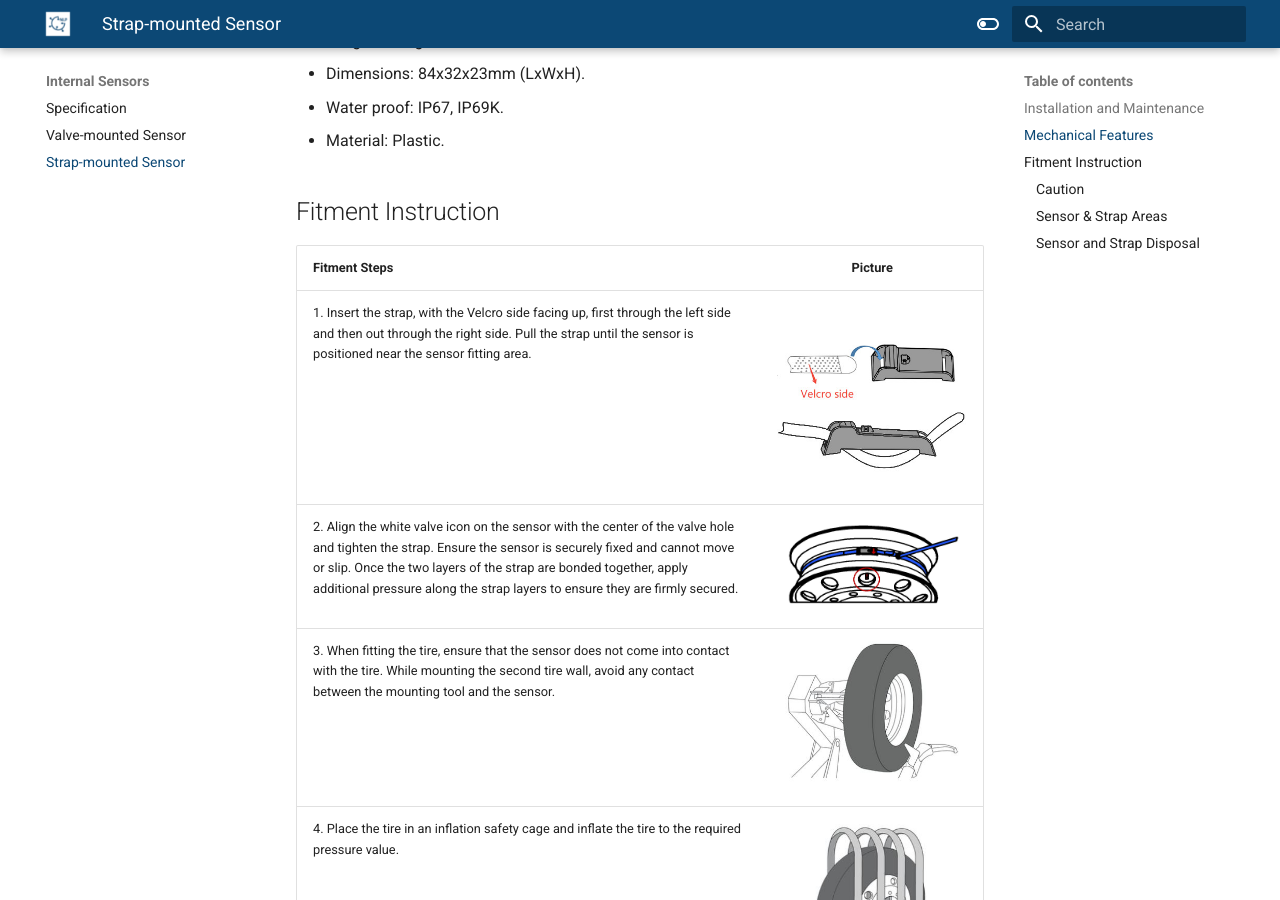
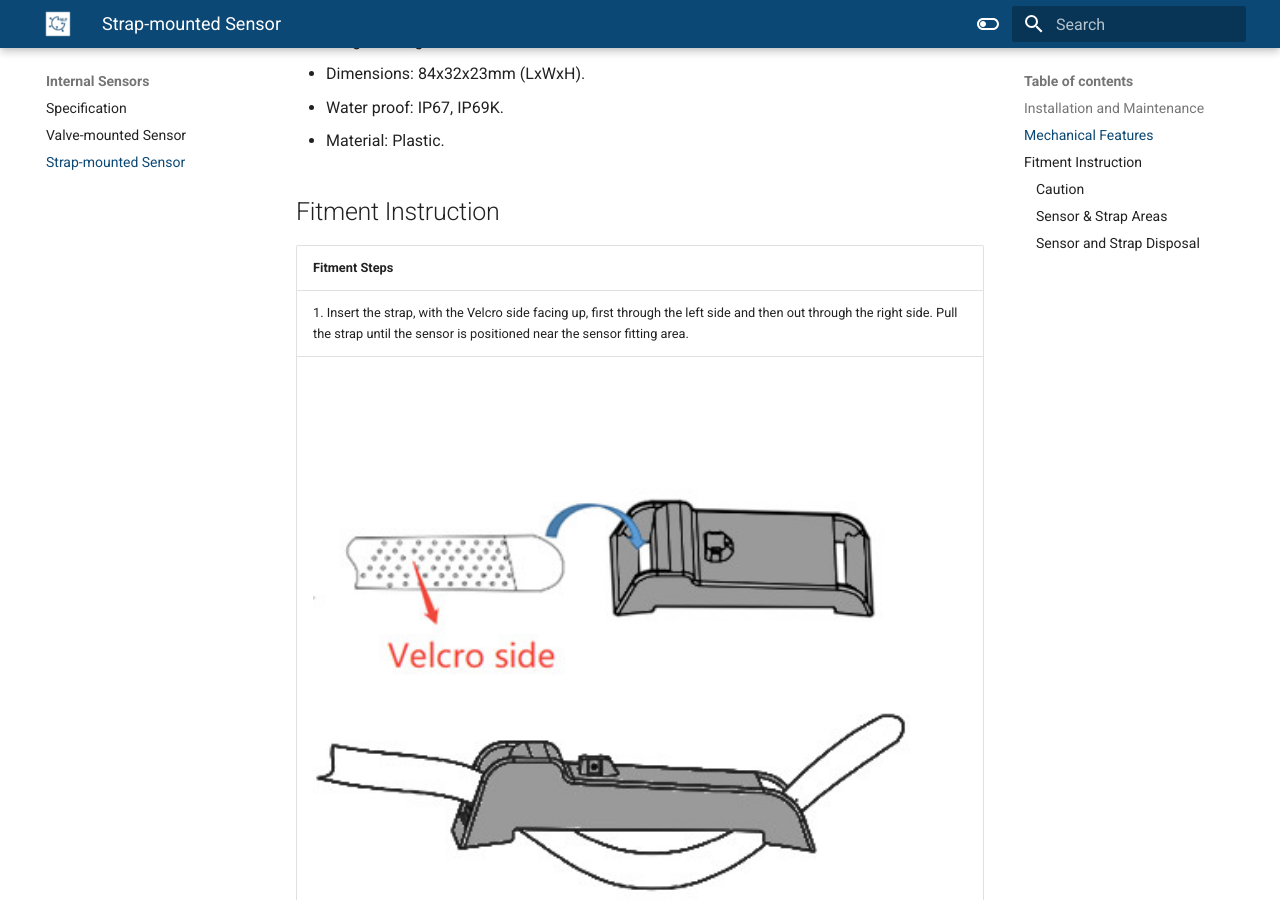
Before and after one commit to KorbiNeosens/nlp_installation_manual, an MkDocs documentation site: the page built from docs/sensors/internal_strap.md, in a window 1280 px wide and 900 px high, scrolled down 502 px. Built offline with MkDocs 1.6.1 and Material for MkDocs 9.7.7, drawn with Linux system fonts in a browser that asks for light colours.

Commit message:
Adjusted table for bigger pictures.

```diff
--- a/docs/sensors/internal_strap.md
+++ b/docs/sensors/internal_strap.md
@@ -21,13 +21,17 @@ pdf: true
 
 ## Fitment Instruction
 
-|**Fitment Steps** | **Picture**                        |
-|----------------|:--------:|
-| 1. Insert the strap, with the Velcro side facing up, first through the left side and then out through the right side. Pull the strap until the sensor is positioned near the sensor fitting area. | ![Step 1](images/strap_sensor_velcro.jpg){ width="600px"}    |
-| 2. Align the white valve icon on the sensor with the center of the valve hole and tighten the strap. Ensure the sensor is securely fixed and cannot move or slip. Once the two layers of the strap are bonded together, apply additional pressure along the strap layers to ensure they are firmly secured.  |  ![Step 2](images/strap_sensor_mounting.jpg){ width="600px"}     |
-| 3. When fitting the tire, ensure that the sensor does not come into contact with the tire. While mounting the second tire wall, avoid any contact between the mounting tool and the sensor.  | ![Step 3](images/valve_mounted_instruction_step3.JPG){ width="600px"}    |
-| 4. Place the tire in an inflation safety cage and inflate the tire to the required pressure value.  | ![Step 4](images/valve_mounted_instruction_step4.JPG){ width="600px"}        |
-| 5. For twin wheels, to help with TPMS readings, offsetting the valves prevents signal interference, which can cause incorrect readings.  | ![Step 5](images/strap_sensor_twin_tires.jpg){ width="600px"}        |
+|**Fitment Steps** |
+|----------------|
+| 1. Insert the strap, with the Velcro side facing up, first through the left side and then out through the right side. Pull the strap until the sensor is positioned near the sensor fitting area.
+ ![Step 1](images/strap_sensor_velcro.jpg){ width="600px"}    |
+| 2. Align the white valve icon on the sensor with the center of the valve hole and tighten the strap. Ensure the sensor is securely fixed and cannot move or slip. Once the two layers of the strap are bonded together, apply additional pressure along the strap layers to ensure they are firmly secured.
+  ![Step 2](images/strap_sensor_mounting.jpg){ width="600px"}     |
+| 3. When fitting the tire, ensure that the sensor does not come into contact with the tire. While mounting the second tire wall, avoid any contact between the mounting tool and the sensor.
+ ![Step 3](images/valve_mounted_instruction_step3.JPG){ width="600px"}    |
+| 4. Place the tire in an inflation safety cage and inflate the tire to the required pressure value.
+ ![Step 4](images/valve_mounted_instruction_step4.JPG){ width="600px"}        |
+| 5. For twin wheels, to help with TPMS readings, offsetting the valves prevents signal interference, which can cause incorrect readings. ![Step 5](images/strap_sensor_twin_tires.jpg){ width="600px"}        |
 
 ### Caution
 
```
